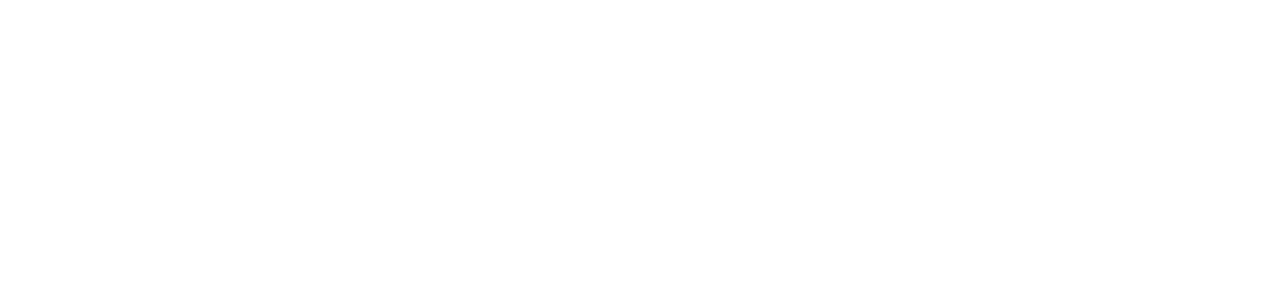
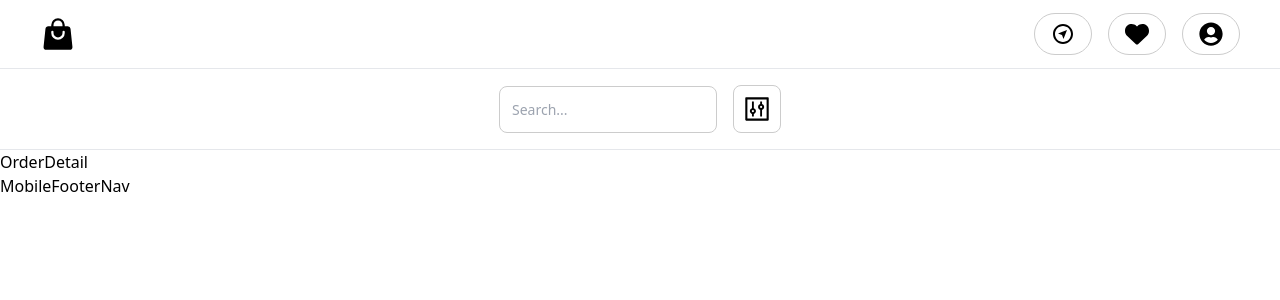
Before and after one commit to ShowGa/FoodWasteSavior, a React (Vite) app: page /order/1 in a window 1280 px wide. Before the commit this address had no page. Shown: the top 300 px of the page. Built offline with nearby package versions, Linux system fonts and the light colour scheme.

Commit message:
<Progress> 1. Progress : Create route and Pages

```diff
--- a/src/App.jsx
+++ b/src/App.jsx
@@ -18,7 +18,9 @@
 import Search from "./pages/Search";
 import Recommend from "./pages/Recommend";
 import Favorite from "./pages/Favorite";
-
+import Orders from "./pages/Orders";
+import OrderDetail from "./pages/OrderDetail";
+import OrdersHistory from "./pages/OrdersHistory";
 function App() {
   const [count, setCount] = useState(0);
 
@@ -37,6 +39,9 @@
             <Route path="/search" element={<Search />} />
             <Route path="/recommend" element={<Recommend />} />
             <Route path="/favorite" element={<Favorite />} />
+            <Route path="/orders" element={<Orders />} />
+            <Route path="/orders-history" element={<OrdersHistory />} />
+            <Route path="/order/:id" element={<OrderDetail />} />
           </Route>
         </Route>
 
--- /dev/null
+++ b/src/pages/OrderDetail.jsx
@@ -0,0 +1,7 @@
+import React from "react";
+
+const OrderDetail = () => {
+  return <div>OrderDetail</div>;
+};
+
+export default OrderDetail;
--- /dev/null
+++ b/src/pages/Orders.jsx
@@ -0,0 +1,7 @@
+import React from "react";
+
+const Orders = () => {
+  return <div>Orders</div>;
+};
+
+export default Orders;
--- /dev/null
+++ b/src/pages/OrdersHistory.jsx
@@ -0,0 +1,7 @@
+import React from "react";
+
+const OrdersHistory = () => {
+  return <div>OrdersHistory</div>;
+};
+
+export default OrdersHistory;
```
